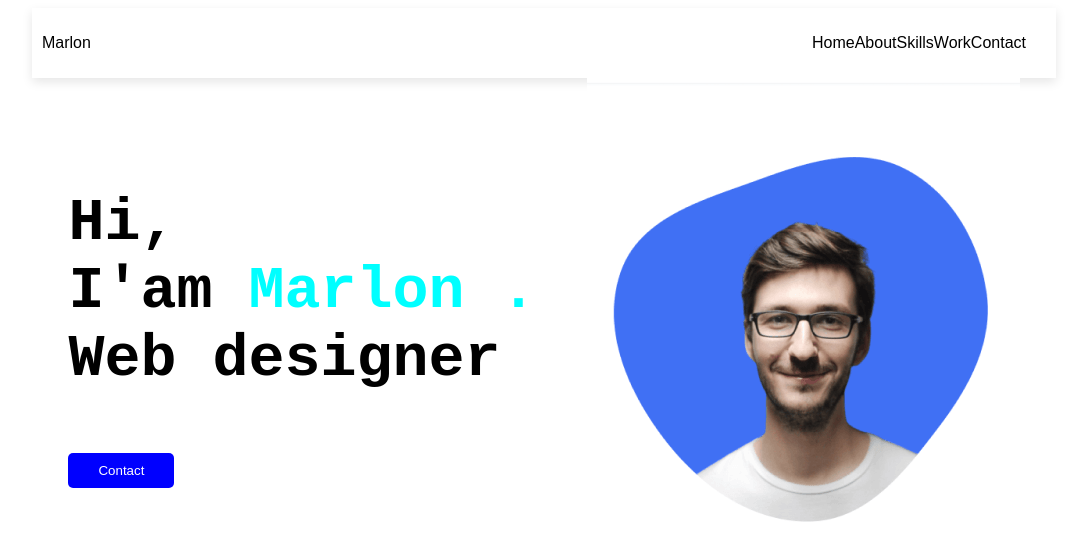
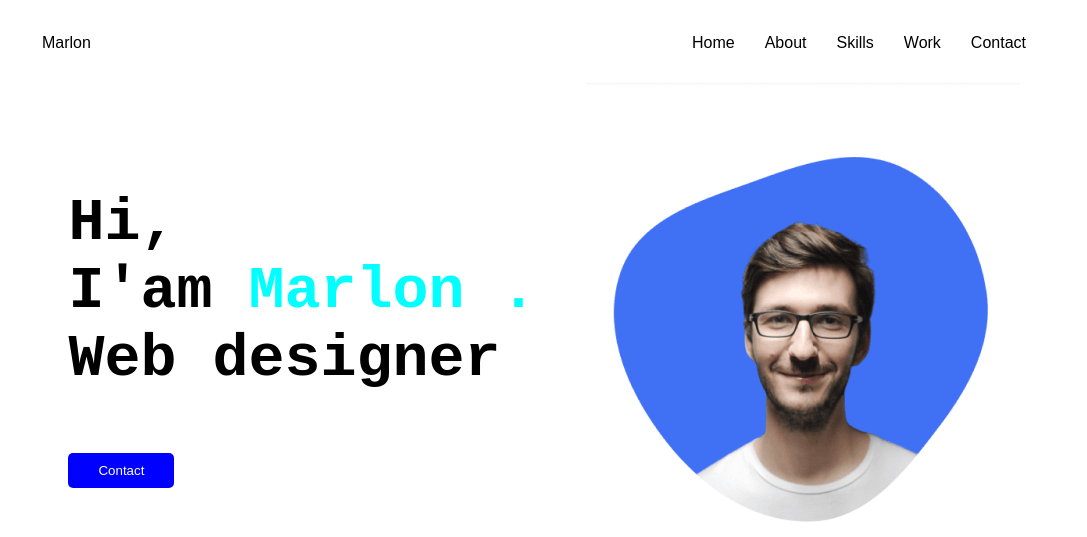
Before and after one commit to sakawatm/basicportfolio, a plain HTML site: page index.html in a window 1280 px wide. Shown: the top 537 px of the page, without its empty margins (96-1183 px from the left). Drawn offline with Linux system fonts and the light colour scheme.

Commit message:
Update style.css

```diff
--- a/style.css
+++ b/style.css
@@ -7,13 +7,12 @@ body {
     display: flex;
     justify-content: space-between;
     align-items: center;
-    box-shadow: 0px 4px 10px rgba(0, 0, 0, 0.1);
     padding: 10px;
 }
-
 .menubar {
     display: flex;
-    justify-content: space-between;
+    justify-content: space-evenly;
+    column-gap: 30px;
     list-style-type: none;
     padding: 0;
     margin-right: 20px;
```
